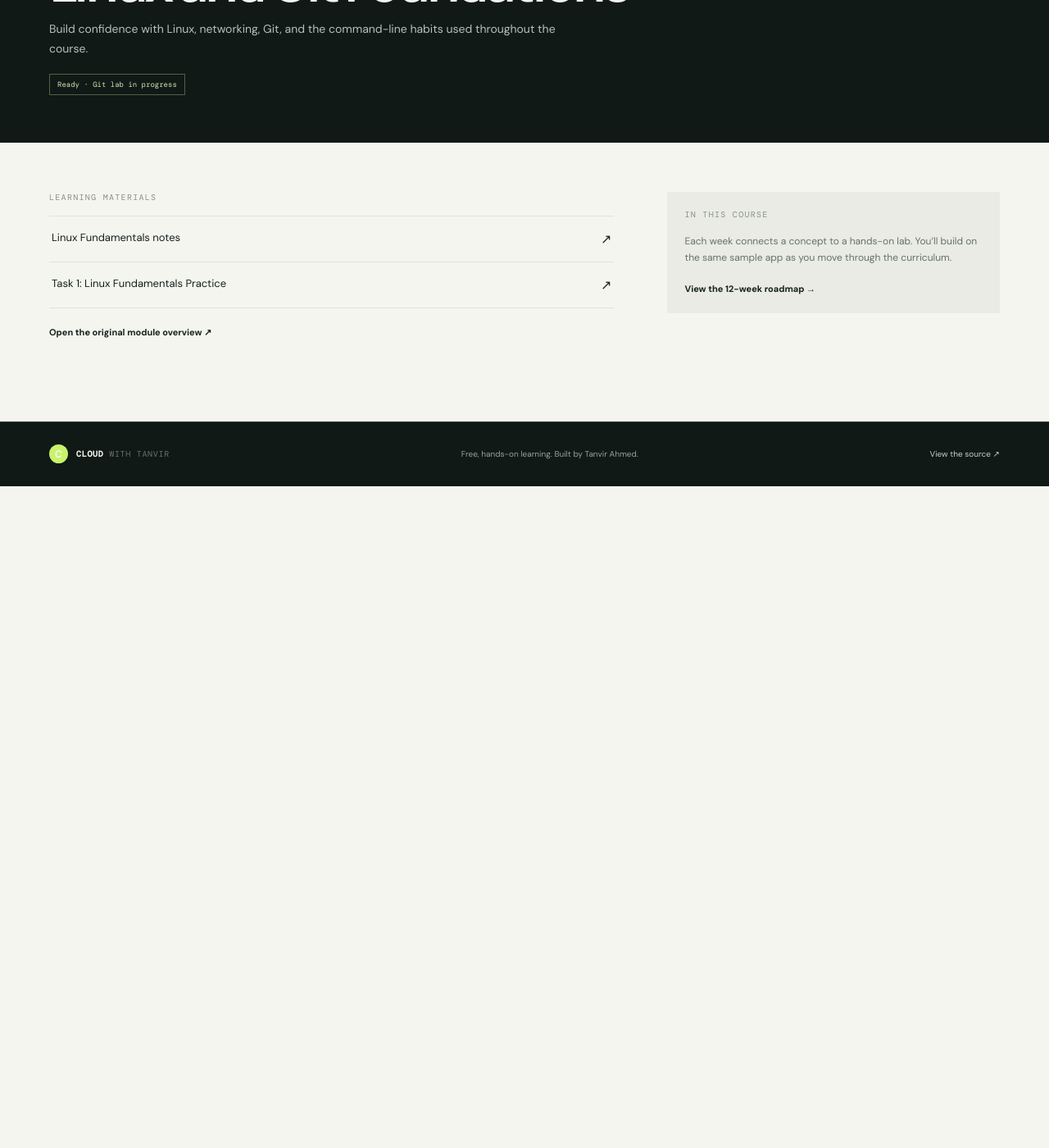
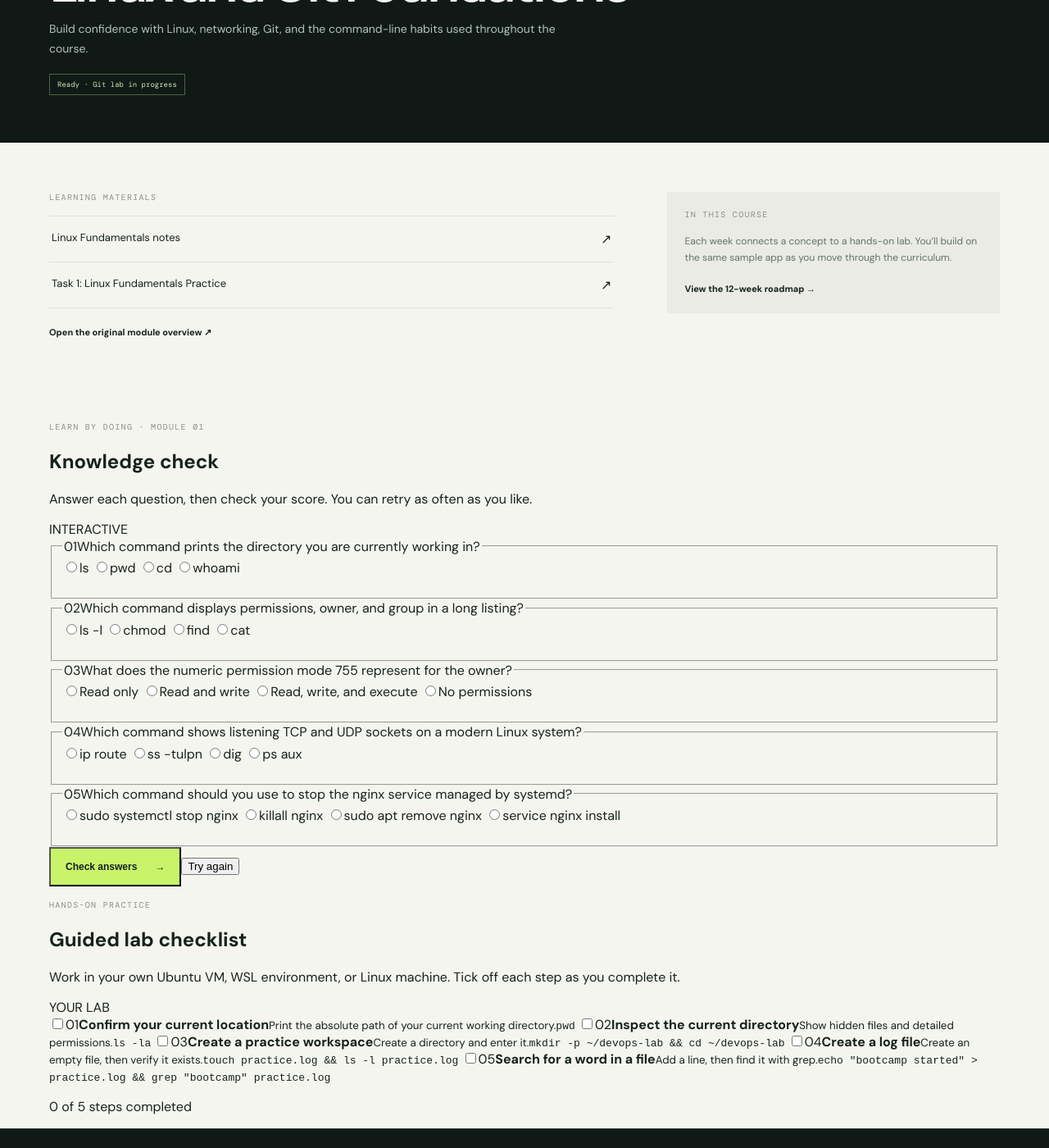
Before and after one commit to cloudwithtanvir/DevOps-bootcamp, a Jekyll site: the page built from 01-Linux-Foundations/index.html, in a window 1280 px wide and 1400 px high, scrolled down 273 px. Shown: the whole window at 82% size. Built offline with Jekyll 4.4.1, drawn with Linux system fonts in a browser that asks for light colours; before the commit the page ends 900 px from its top, so only the background shows below that.

Commit message:
Add Linux quiz and guided lab checklist

```diff
--- a/01-Linux-Foundations/index.html
+++ b/01-Linux-Foundations/index.html
@@ -11,4 +11,36 @@
     file: notes.md
   - label: "Task 1: Linux Fundamentals Practice"
     file: task-1-linux-practice.md
+interactive_quiz:
+  - question: Which command prints the directory you are currently working in?
+    options: ["ls", "pwd", "cd", "whoami"]
+    answer: pwd
+  - question: Which command displays permissions, owner, and group in a long listing?
+    options: ["ls -l", "chmod", "find", "cat"]
+    answer: ls -l
+  - question: What does the numeric permission mode 755 represent for the owner?
+    options: ["Read only", "Read and write", "Read, write, and execute", "No permissions"]
+    answer: Read, write, and execute
+  - question: Which command shows listening TCP and UDP sockets on a modern Linux system?
+    options: ["ip route", "ss -tulpn", "dig", "ps aux"]
+    answer: ss -tulpn
+  - question: Which command should you use to stop the nginx service managed by systemd?
+    options: ["sudo systemctl stop nginx", "killall nginx", "sudo apt remove nginx", "service nginx install"]
+    answer: sudo systemctl stop nginx
+interactive_steps:
+  - title: Confirm your current location
+    detail: Print the absolute path of your current working directory.
+    command: pwd
+  - title: Inspect the current directory
+    detail: Show hidden files and detailed permissions.
+    command: ls -la
+  - title: Create a practice workspace
+    detail: Create a directory and enter it.
+    command: mkdir -p ~/devops-lab && cd ~/devops-lab
+  - title: Create a log file
+    detail: Create an empty file, then verify it exists.
+    command: touch practice.log && ls -l practice.log
+  - title: Search for a word in a file
+    detail: Add a line, then find it with grep.
+    command: echo "bootcamp started" > practice.log && grep "bootcamp" practice.log
 ---
```
